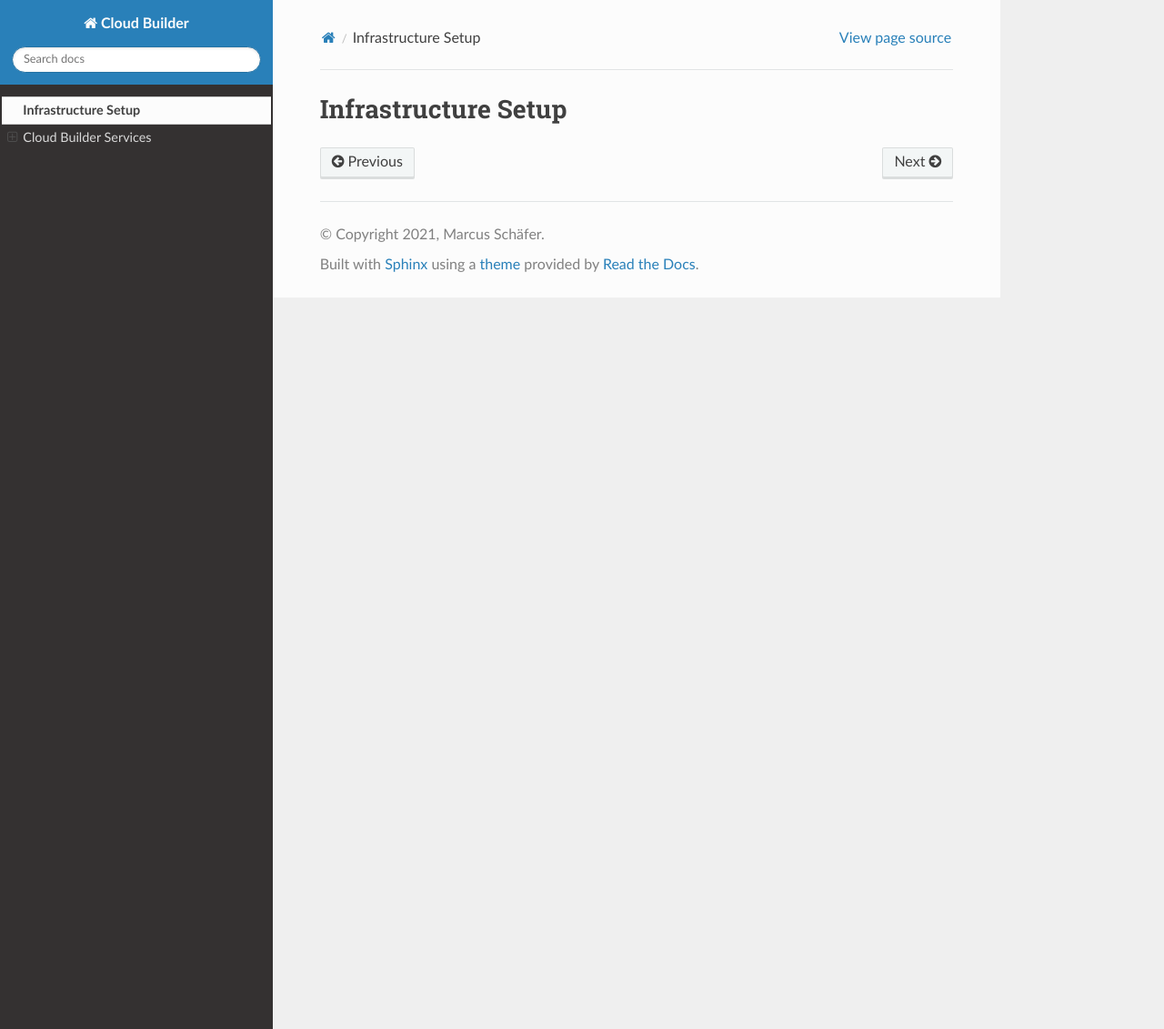
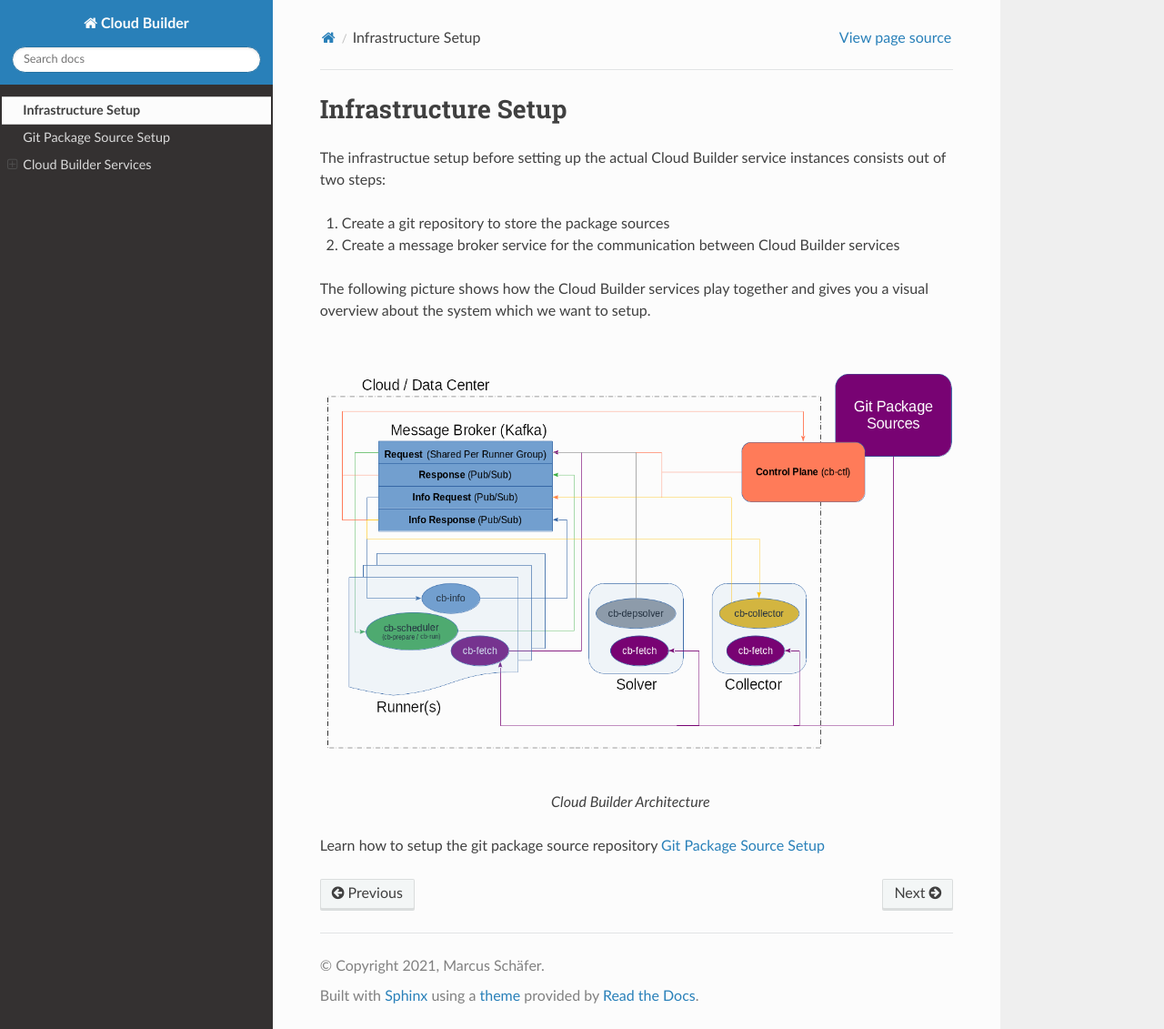
Before and after one commit to OSInside/cloud-builder, a Sphinx documentation site: the page built from doc/source/infrastructure_setup.rst, in a window 1280 px wide and 1131 px high. Shown: the whole window at 91% size. Built offline with Sphinx 7.4.7 and the Read the Docs theme 2.0.0, drawn with Linux system fonts in a browser that asks for light colours.

Commit message:
Work on the documentation
Architecture diagram, guide to the setup procedure
step by step

```diff
--- /dev/null
+++ b/doc/source/git_package_source_setup.rst
@@ -0,0 +1,4 @@
+.. _git-package-source-setup:
+
+Git Package Source Setup
+========================
--- a/doc/source/index.rst
+++ b/doc/source/index.rst
@@ -11,6 +11,7 @@
    :maxdepth: 1
 
    infrastructure_setup
+   git_package_source_setup
    commands
 
 .. sidebar:: Links
--- a/doc/source/infrastructure_setup.rst
+++ b/doc/source/infrastructure_setup.rst
@@ -2,3 +2,24 @@
 
 Infrastructure Setup
 ====================
+
+The infrastructue setup before setting up the actual
+{CB} service instances consists out of two steps:
+
+1. Create a git repository to store the package sources
+
+2. Create a message broker service for the communication
+   between {CB} services
+
+The following picture shows how the {CB} services play together
+and gives you a visual overview about the system which we want to
+setup.
+
+.. figure:: .images/cb-design.png
+    :align: center
+    :alt: Cloud Builder Architecture
+
+    Cloud Builder Architecture
+
+Learn how to setup the git package source repository
+:ref:`git-package-source-setup`
```
Also changed, not shown: doc/source/.images/cb-design.png (added), 1 other file.
